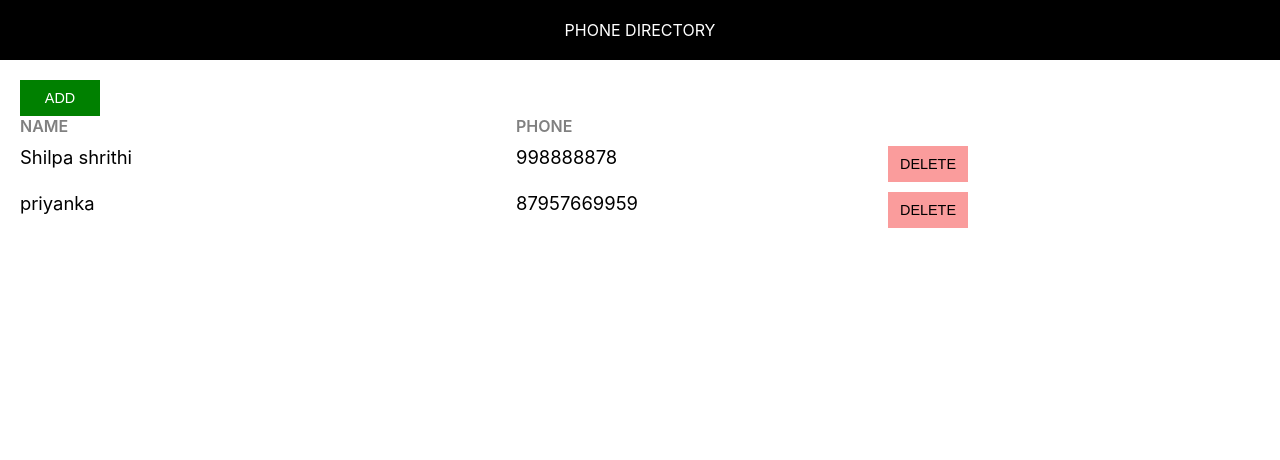
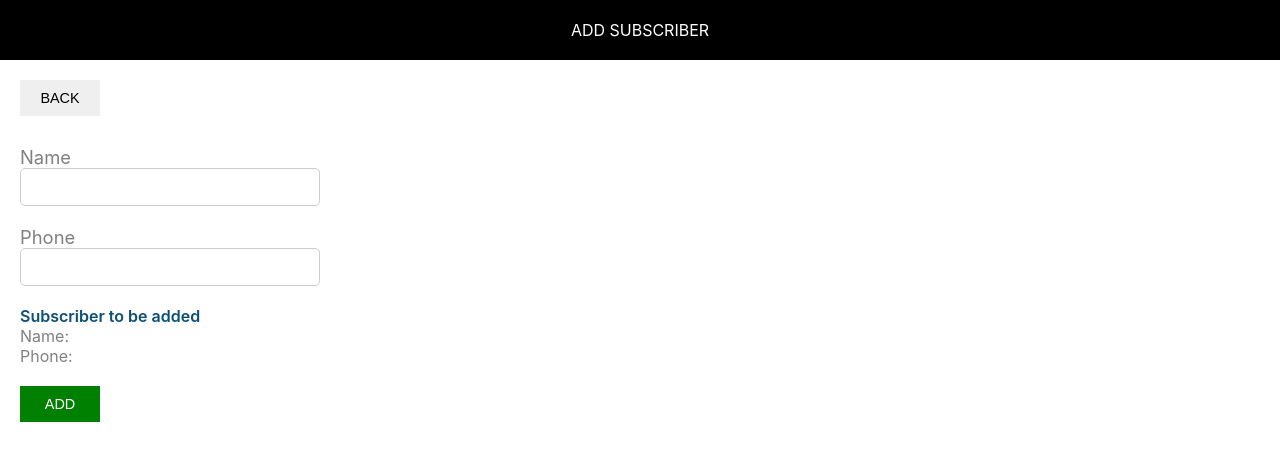
Before and after one commit to priyankaydv/phone-repository, a React (Create React App) app: page /add in a window 1280 px wide. Shown: the top 460 px of the page. Built offline with nearby package versions, Linux system fonts and the light colour scheme.

Commit message:
Added routing for Add Subscriber page and show Subscriber page

```diff
--- a/package.json
+++ b/package.json
@@ -8,6 +8,7 @@
     "@testing-library/user-event": "^12.8.3",
     "react": "^17.0.2",
     "react-dom": "^17.0.2",
+    "react-router-dom": "^5.2.0",
     "react-scripts": "4.0.3",
     "web-vitals": "^1.1.2"
   },
--- /dev/null
+++ b/src/AddSubscriber.css
@@ -0,0 +1,36 @@
+.subscriber-form {
+    margin-top: 30px;
+}
+
+.label-control {
+    color: #808080;
+    font-size: 1.15rem;
+    margin-right: 15px;
+}
+
+.input-control {
+    width: 300px;
+    min-width: 100px;
+    padding: 10px 15px;
+    display: inline-block;
+    border: 1px solid #ccc;
+    border-radius: 5px;
+    box-sizing: border-box;
+    font-size: 0.9rem;
+    outline: none;
+}
+
+.subscriber-info-container {
+    font-size: 1rem;
+    margin-right: 10px;
+    margin-bottom: 20px;
+}
+
+.subscriber-to-add-heading {
+    color: #0a4f75;
+    font-weight: 600;
+}
+
+.subscriber-info {
+    color: #808080;
+}
--- /dev/null
+++ b/src/AddSubscriber.js
@@ -0,0 +1,53 @@
+import React,{Component} from 'react';
+import Header from './Header';
+import './AddSubscriber.css'
+import {Link} from 'react-router-dom';
+class AddSubscriber extends Component{
+    constructor(){
+        super();
+       this.state={
+           id:0,
+           name:'',
+           phone:''
+       }
+       console.log(this.state);
+    }
+    inputChangedHandler=(e)=>{
+        const state=this.state;
+        state[e.target.name]=e.target.value;
+        this.setState(state);
+        console.log(this.state);
+    }
+    onFormSubmitted=(e)=>{
+        e.preventDefault();
+        this.props.addSubscriberHandler(this.state);
+        this.setState({id:0 ,name: '',phone: ''});
+        this.props.history.push("/");
+    }
+    render(){
+        const{name,phone}=this.state;
+        return(
+            <div className="component-container">
+                <Header heading="Add Subscriber"/>
+                <div className="component-body-container">
+                   <Link to="/"> <button className="custom-btn">Back</button></Link>
+                    <form className="subscriber-form" onSubmit={this.onFormSubmitted.bind(this)}>
+                        <label htmlFor="name" className="label-control">Name</label>
+                        <br/>
+                        <input id="name" type="text" className="input-control" name="name" onChange={this.inputChangedHandler}/><br/><br/>
+                        <label htmlFor="phone" className="label-control">Phone</label><br/>
+                        <input id="phone" type="text" className="input-control" name="phone" onChange={this.inputChangedHandler}/><br/><br/>
+                        <div className="subscriber-info-container">
+                            <span className="subscriber-to-add-heading">Subscriber to be added</span><br/>
+                            <span className="subscriber-info">Name:{name}</span><br/>
+                            <span className="subscriber-info">Phone:{phone}</span><br/>
+                        </div>
+                        <button type="submit" className="custom-btn add-btn">Add</button>
+
+                    </form>
+                </div>
+            </div>
+        )
+    }
+}
+export default AddSubscriber;
--- a/src/Header.js
+++ b/src/Header.js
@@ -1,11 +1,11 @@
 import React from 'react';
 import "./Header.css"
 
-const Header =function(){
-    //const HeaderStyle={textAlign: 'center',padding:20, background:'Black',color:'white',textTransform:'uppercase'}
+const Header =function(props){
+
     return(
         <div className="header">
-      Phone directory
+      {props.heading}
     </div>
     )
 }
--- /dev/null
+++ b/src/PhoneDirectory.js
@@ -0,0 +1,49 @@
+import React, {Component} from 'react';
+import AddSubscriber from './AddSubscriber';
+import ShowSubscribers from './ShowSubscribers';
+import {BrowserRouter as Router ,Route} from 'react-router-dom';
+class PhoneDirectory extends Component{
+    constructor(){
+        super();
+        this.state={
+            subscribersList:[{
+                id:1,
+                name:'Paro',
+                phone:'8083988494'
+            },
+            {
+            id:2,
+            name:'push',
+            phone:'100'
+
+            }]
+        }
+
+    }
+    addSubscriberHandler=(newSubscriber) => {
+        let subscribersList=this.state.subscribersList;
+        if(subscribersList.length>0){
+            newSubscriber.id= subscribersList[subscribersList.length-1].id+1;
+                }
+                else{
+                    newSubscriber.id=1;
+                }
+                subscribersList.push(newSubscriber);
+                this.setState({subscribersList: subscribersList});
+
+
+    }
+    render(){
+        return(
+            <Router>
+                <div>
+                <Route exact path='/' render={(props)=> <ShowSubscribers{...props} subscribersList={this.state.subscribersList} />} />
+                <Route exact path='/add' render={({history},props)=> <AddSubscriber history={history}{...props} addSubscriberHandler={this.addSubscriberHandler} />} />
+                </div>
+                </Router>
+            //<AddSubscriber addSubscriberHandler={this.addSubscriberHandler}/>
+            //<ShowSubscribers subscribersList={this.state.subscribersList}/>
+        )
+    }
+}
+export default PhoneDirectory;
--- a/src/App.css
+++ b/src/ShowSubscribers.css
@@ -1,17 +1,4 @@
-.component-body-container{
-    padding: 20px;
 
-}
-.custom-btn{
-    padding: 10px;
-    border:none;
-    margin-right: 10px;
-    text-transform: uppercase;
-    width: 80px;
-    font-size: 0.9rem;
-    cursor: pointer;
-    outline: none;
-}
 
 .add-btn{
     background: green;
--- a/src/App.js
+++ b/src/ShowSubscribers.js
@@ -1,40 +1,36 @@
 import React, {Component} from 'react';
 import Header from "./Header";
-import './App.css';
+import './ShowSubscribers.css';
+import './common.css'
+import{Link} from 'react-router-dom'
 
-class App extends Component {
+class ShowSubscribers extends Component {
 
 
+
+   deleteHandler(message){
+    alert(message);
+  }
   render(){
-    let subscribers =[
-      {
-        id:1,
-      name: "Shilpa shrithi",
-      phone: "998888878"
-      },
-      {
-        id: 2,
-        name: "priyanka",
-        phone: "87957669959"
-      }
-    ]
+
+
   return (
     <div className="component-container">
 
-     <Header/>
+     <Header heading="Phone directory"/>
      <div className="component-body-container">
-       <button className="custom-btn add-btn">Add</button>
+       <Link to="/add"><button className="custom-btn add-btn">Add</button></Link>
        <div className="grid-container heading-container">
          <span className="grid-item name-heading">Name</span>
          <span className="grid-item phone-heading">Phone</span>
        </div>
       {
-        subscribers.map(sub =>{
+        this.props.subscribersList.map(sub =>{
           return <div key={sub.id} className="grid-container">
             <span className="grid-item">{sub.name}</span>
             <span className="grid-item">{sub.phone}</span>
             <span className="grid-item action-btn-container">
-            <button className="custom-btn delete-btn" > Delete </button>
+            <button className="custom-btn delete-btn" onClick={this.deleteHandler.bind(this,"deleted clicked")} > Delete </button>
             </span>
             </div>
         })
@@ -49,4 +45,4 @@ class App extends Component {
 }
 }
 
-export default App;
+export default ShowSubscribers;
--- /dev/null
+++ b/src/common.css
@@ -0,0 +1,14 @@
+.component-body-container{
+    padding: 20px;
+
+}
+.custom-btn{
+    padding: 10px;
+    border:none;
+    margin-right: 10px;
+    text-transform: uppercase;
+    width: 80px;
+    font-size: 0.9rem;
+    cursor: pointer;
+    outline: none;
+}
--- a/src/index.js
+++ b/src/index.js
@@ -1,17 +1,14 @@
 import React from 'react';
 import ReactDOM from 'react-dom';
 import './index.css';
-import App from './App';
+import ShowSubscribers from './ShowSubscribers';
 import reportWebVitals from './reportWebVitals';
 
+import  './common.css'
+import PhoneDirectory from './PhoneDirectory';
+
 ReactDOM.render(
-  <React.StrictMode>
-    <App />
-  </React.StrictMode>,
+  <PhoneDirectory/>,
   document.getElementById('root')
 );
-
-// If you want to start measuring performance in your app, pass a function
-// to log results (for example: reportWebVitals(console.log))
-// or send to an analytics endpoint. Learn more: https://bit.ly/CRA-vitals
 reportWebVitals();
```
Also changed, not shown: 1 other file (tests, documents, lock files or other folders).
